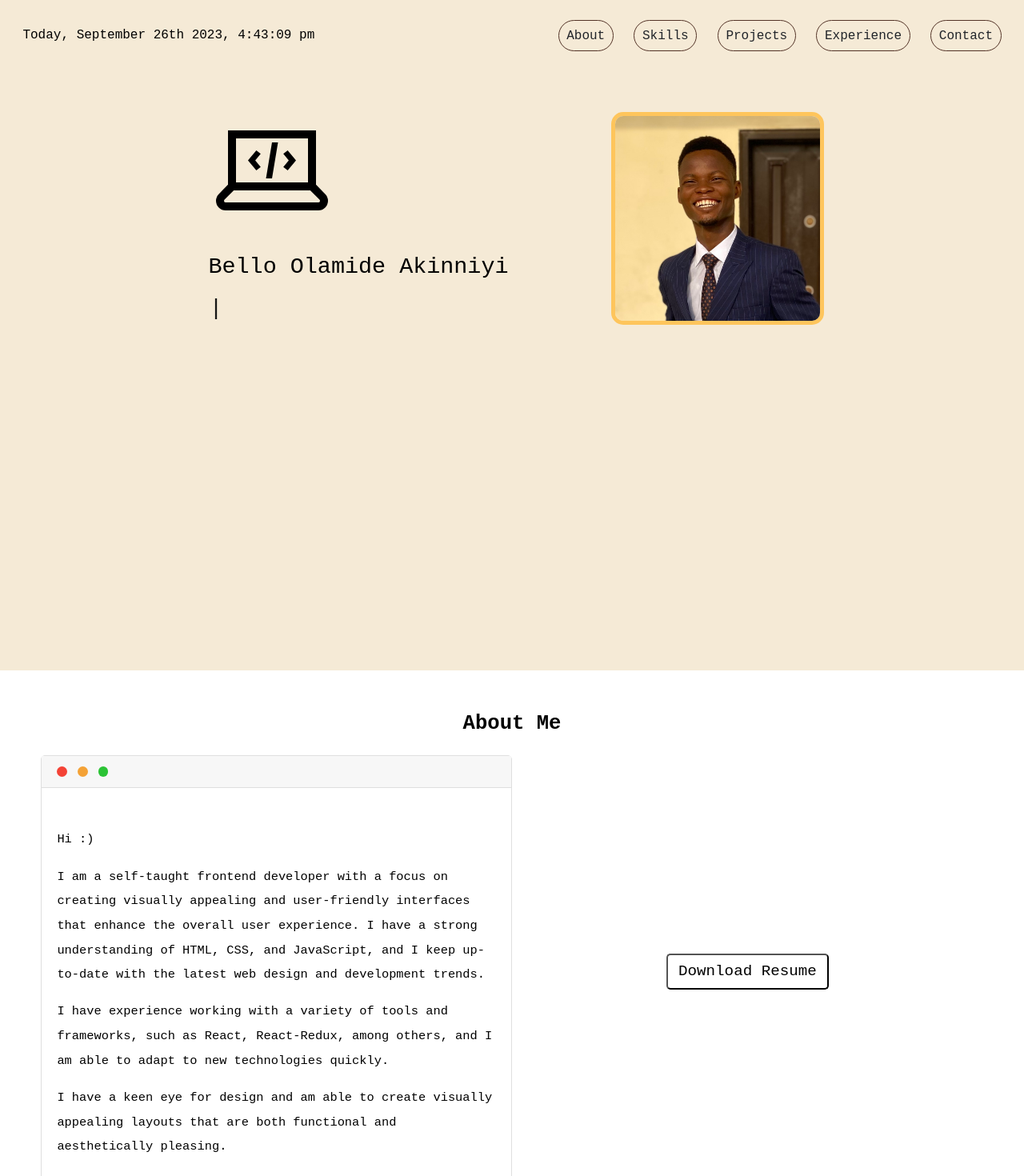
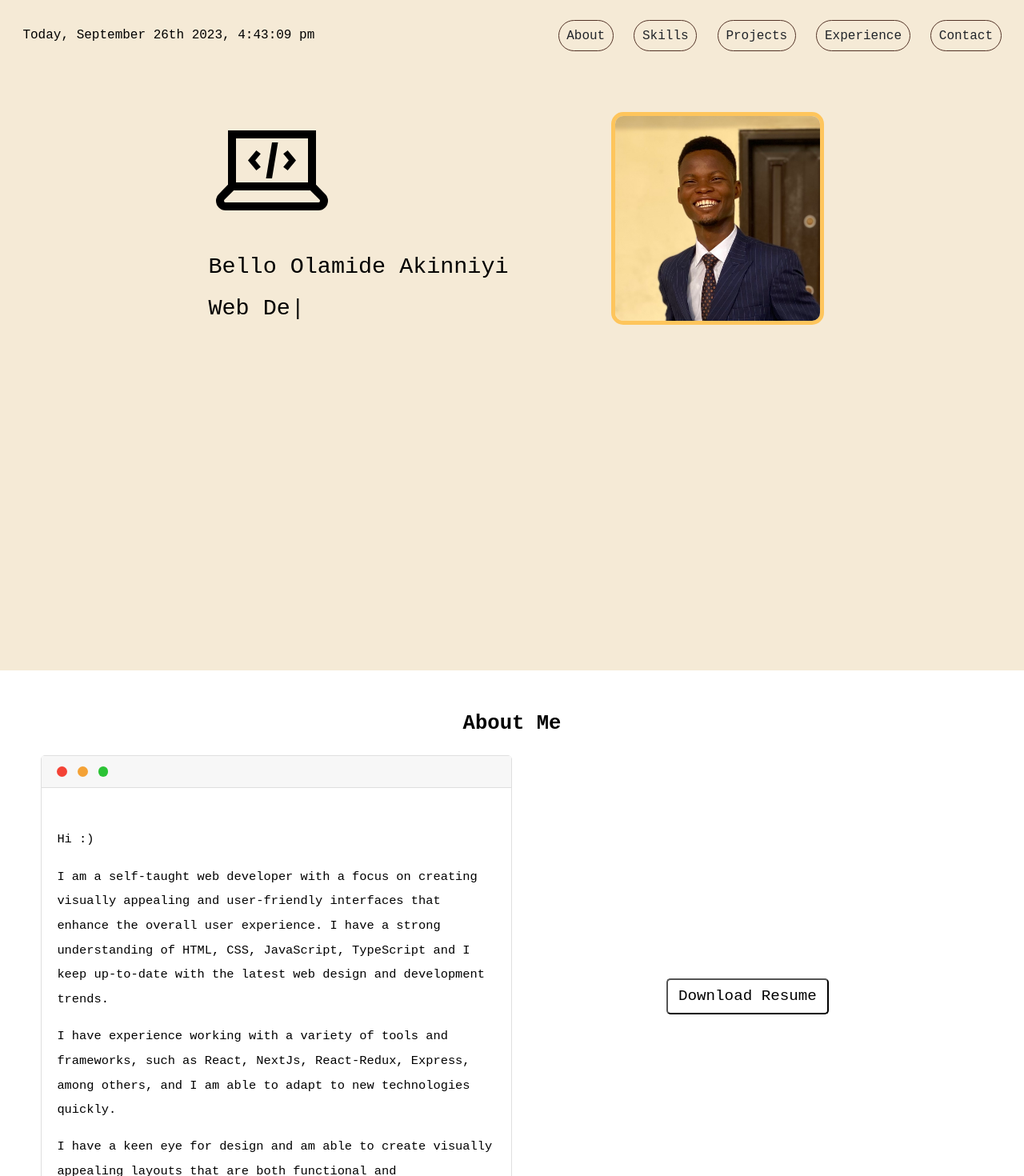
Before and after one commit to Olamide-Bello/portfolio, a React (Create React App) app: page / in a window 1280 px wide. Shown: the top 1470 px of the page at 80% size. Built offline with nearby package versions, Linux system fonts and the light colour scheme; some icons are missing.

Commit message:
updated portfolio

```diff
--- a/src/Components/About.js
+++ b/src/Components/About.js
@@ -21,8 +21,8 @@ const About = () => {
                                 <div className='div3'></div>
                             </div>
                             <div className="card-body"><br /><span className="wave">Hi :) </span><br />
-                                <p>I am a self-taught frontend developer with a focus on  creating visually appealing and user-friendly interfaces that enhance the overall user experience. I have a strong understanding of HTML, CSS, and JavaScript, and I keep up-to-date with the latest web design and development trends.</p>
-                                <p>I have experience working with a variety of tools and frameworks, such as React, React-Redux, among others, and I am able to adapt to new technologies quickly.</p>
+                                <p>I am a self-taught web developer with a focus on  creating visually appealing and user-friendly interfaces that enhance the overall user experience. I have a strong understanding of HTML, CSS, JavaScript, TypeScript and I keep up-to-date with the latest web design and development trends.</p>
+                                <p>I have experience working with a variety of tools and frameworks, such as React, NextJs, React-Redux, Express, among others, and I am able to adapt to new technologies quickly.</p>
                                 <p>I have a keen eye for design and am able to create visually appealing layouts that are both functional and aesthetically pleasing.</p>
                             </div>
                         </div>
--- a/src/Components/Profile.js
+++ b/src/Components/Profile.js
@@ -13,7 +13,7 @@ const Profile = () => {
           <h1>Bello Olamide Akinniyi</h1>
           <Typewriter
             options={{
-              strings: ['Frontend Developer'],
+              strings: ['Web Developer'],
               autoStart: true,
               loop: true,
             }}
```
